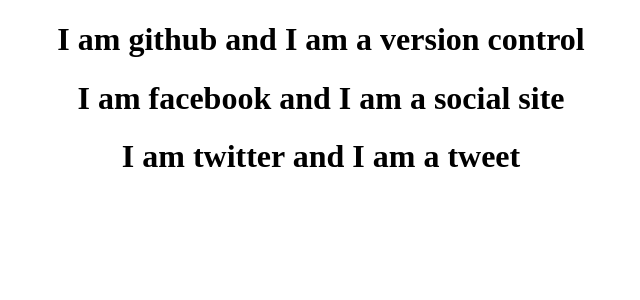
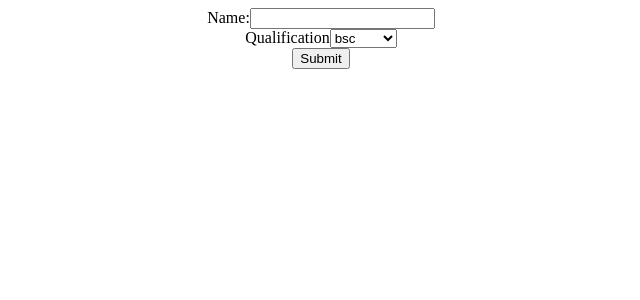
Before and after one commit to BajraYeJoon/React-Concepts, a React (Vite) app: page / in a window 1280 px wide. Shown: the top 300 px of the page, without its empty margins (319-959 px from the left). Built offline with nearby package versions, Linux system fonts and the light colour scheme.

Commit message:
Form Handling

```diff
--- a/src/App.jsx
+++ b/src/App.jsx
@@ -11,6 +11,7 @@
 import EventBind from "./components/EventBind";
 import ParentCompo from "./components/ParentCompo";
 import ListRender from "./components/ListRender";
+import Form from "./components/Form";
 class App extends Component {
   render() {
     return (
@@ -36,7 +37,9 @@
         {/* <EventBind /> */}
         {/* <ParentCompo /> */}
 
-        <ListRender />
+        {/* <ListRender /> */}
+
+        <Form />
       </div>
     );
   }
--- /dev/null
+++ b/src/components/Form.jsx
@@ -0,0 +1,60 @@
+import React, { Component } from "react";
+
+class Form extends Component {
+  constructor(props) {
+    super(props);
+
+    this.state = {
+      username: "",
+      qualification: "B.tech",
+    };
+  }
+
+  nameChange = (event) => {
+    this.setState({
+      username: event.target.value,
+    });
+  };
+
+  qualificationChange = (event) => {
+    this.setState({
+      qualification: event.target.value,
+    });
+  };
+
+  submitCLicked = (e) => {
+    alert(
+      `hello ${this.state.username} your qualification is ${this.state.qualification}`
+    );
+
+    e.preventDefault();
+  };
+
+  render() {
+    return (
+      <form onSubmit={this.submitCLicked}>
+        <div>
+          <label>Name:</label>
+          <input
+            type="text"
+            value={this.state.username}
+            onChange={this.nameChange}
+          />
+        </div>
+        <div>
+          <label>Qualification</label>
+          <select
+            value={this.state.qualification}
+            onChange={this.qualificationChange}
+          >
+            <option value="bsc">bsc</option>
+            <option value="bsccsit">bsc csit</option>
+          </select>
+        </div>
+        <button type="submit">Submit</button>
+      </form>
+    );
+  }
+}
+
+export default Form;
--- a/src/components/ListRender.jsx
+++ b/src/components/ListRender.jsx
@@ -19,7 +19,7 @@
       desc: "tweet",
     },
   ];
-  const siteList = sites.map((site) => <SiteList site={site}/>);
+  const siteList = sites.map((site) => <SiteList key={site.id} site={site} />);
   return <div>{siteList}</div>;
 }
 
```
